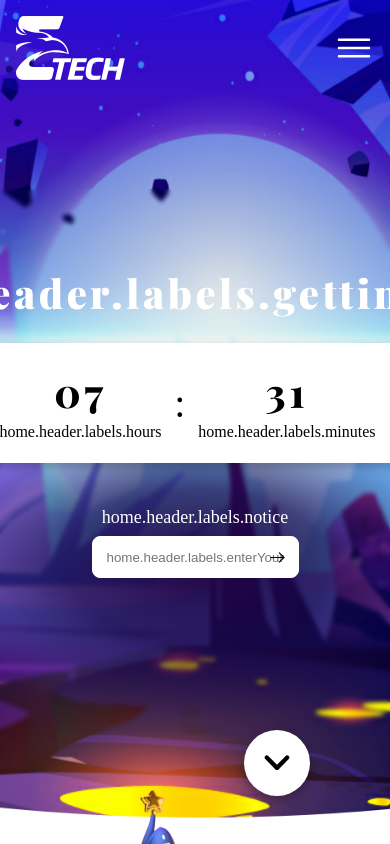
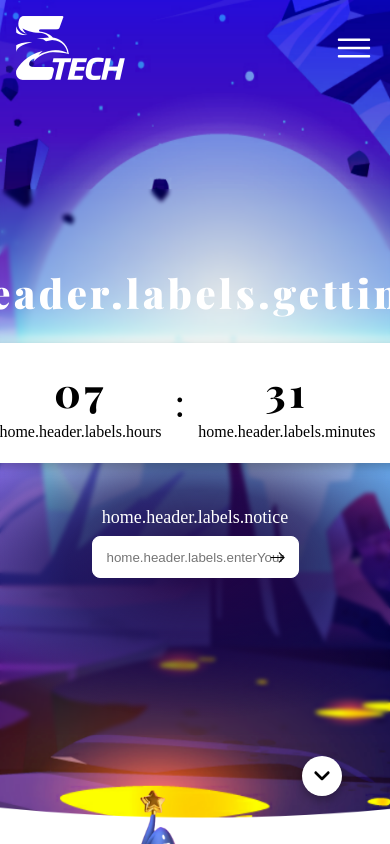
Before and after one commit to QuangTD9/landing-page, a Vue app: page / in a window 390 px wide. Shown: the top 844 px of the page. Built offline with nearby package versions, Linux system fonts and the light colour scheme; a web font is replaced by a local one.

Commit message:
responsive scroll back

```diff
--- a/src/components/blocks/SrcollBack.vue
+++ b/src/components/blocks/SrcollBack.vue
@@ -47,6 +47,7 @@ export default defineComponent({
 </script>
 
 <style lang="scss" scoped>
+@import "../../assets/styles/mixins.scss";
 @keyframes arrowTop {
   from {
     transform: rotate(180deg);
@@ -85,5 +86,11 @@ export default defineComponent({
     transition: var(--speed-card-animation);
     transform: rotate(180deg);
   }
+
+  @include responsive(tablet) {
+    right: 3rem;
+    width: 40px;
+    height: 40px;
+  }
 }
 </style>
```
